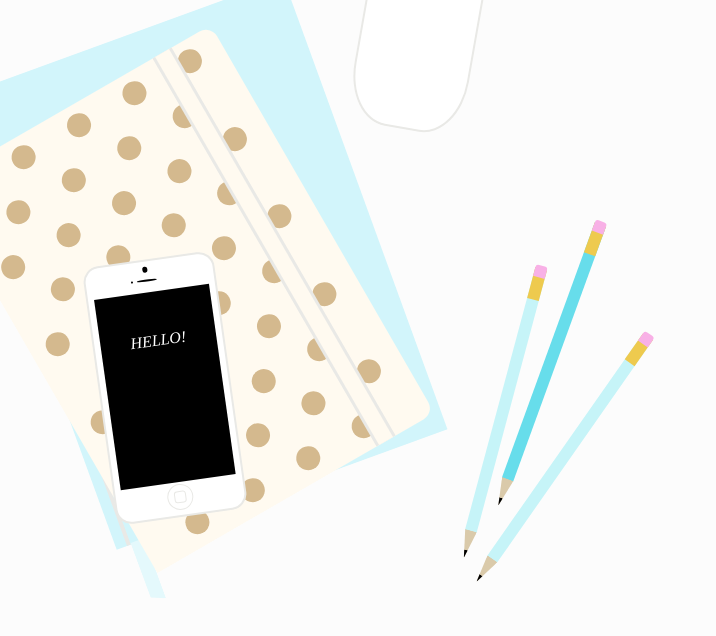
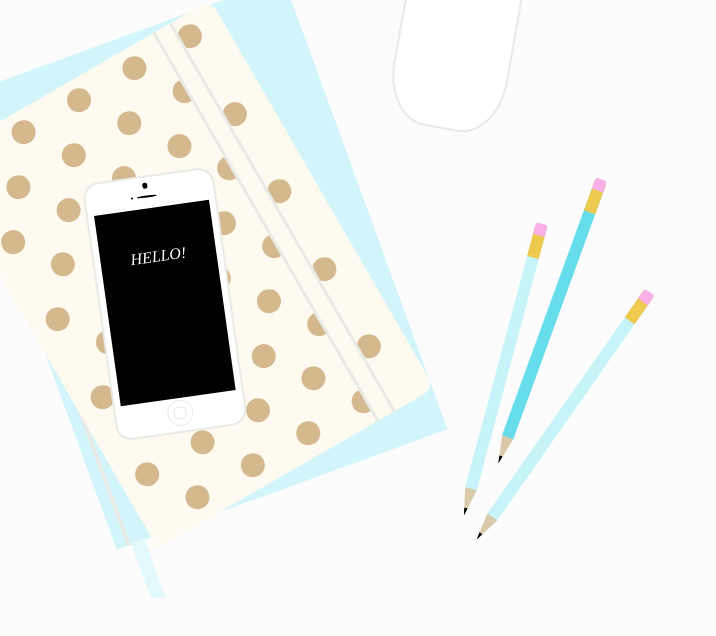
Before and after one commit to pennmeg/pure_css_desk-flatlay, a plain HTML site: page index.html in a window 1280 px wide. Shown: the top 636 px of the page, without its empty margins (0-716 px from the left). Drawn offline with Linux system fonts and the light colour scheme.

Commit message:
repositioned elements

```diff
--- a/stylesheets/ivory.css
+++ b/stylesheets/ivory.css
@@ -2,7 +2,7 @@
 .book--2 {
   height: 28em;
   width: 20em;
-  top: 8%;
+  top: 5%;
   background-color: #fffaf0;
   border-top-right-radius: .8em;
   border-bottom-right-radius: .8em;
--- a/stylesheets/mouse.css
+++ b/stylesheets/mouse.css
@@ -2,7 +2,7 @@
   width: 7em;
   height: 10em;
   top: -5%;
-  left: 27%;
+  left: 30%;
   border: 2px solid #e9e9e6;
   background-color: white;
   border-radius: 0 0 35% 35%;
--- a/stylesheets/pencils.css
+++ b/stylesheets/pencils.css
@@ -1,5 +1,5 @@
 .pencils {
-  top: 25%;
+  top: 20%;
   left: 38%;
 }
 .pencil {
--- a/stylesheets/phone.css
+++ b/stylesheets/phone.css
@@ -2,7 +2,7 @@
 .phone {
   width: 8em;
   height: 16em;
-  top: 30%;
+  top: 20%;
   left: 7%;
   background-color: white;
   border: solid 2px #e9e9e6;
```
